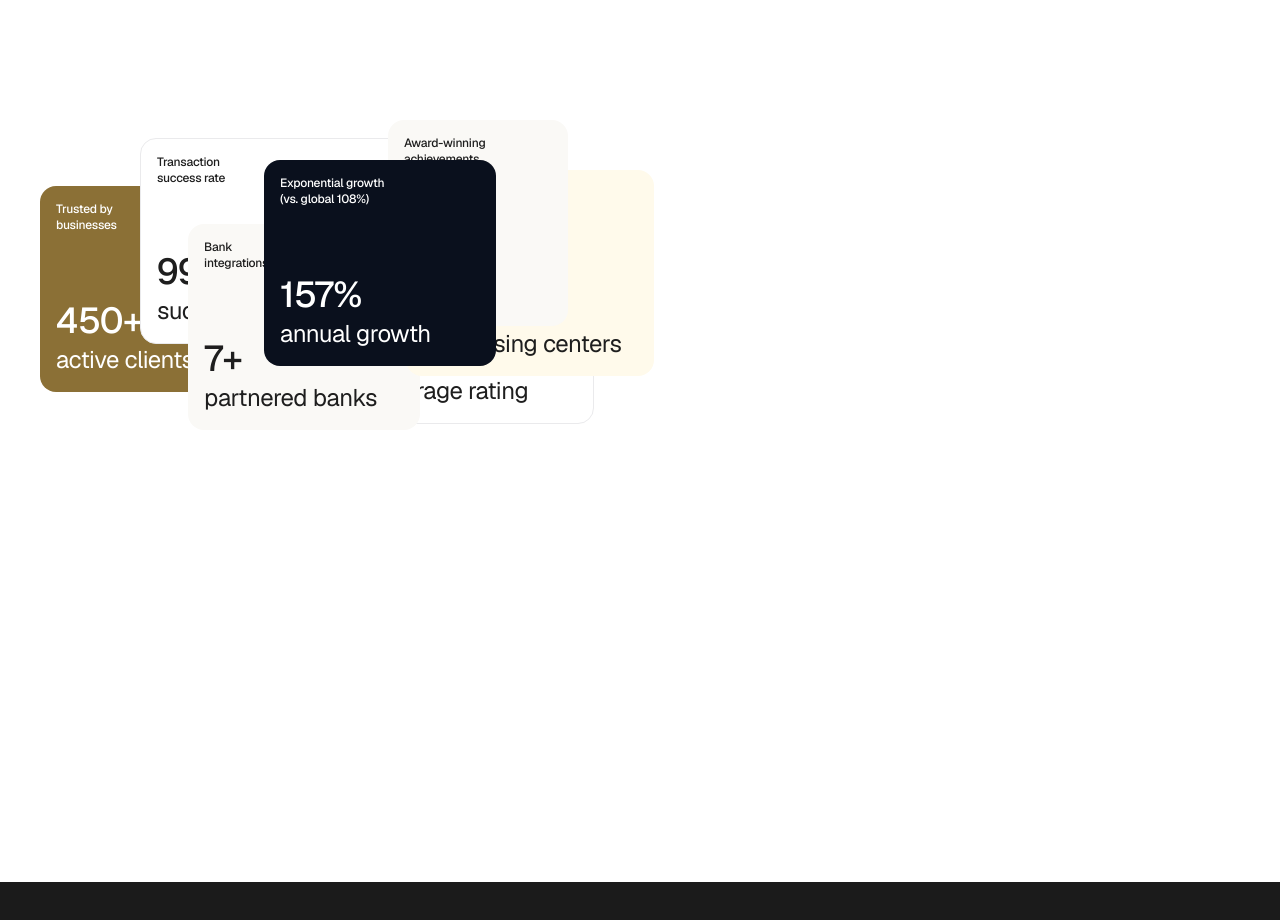
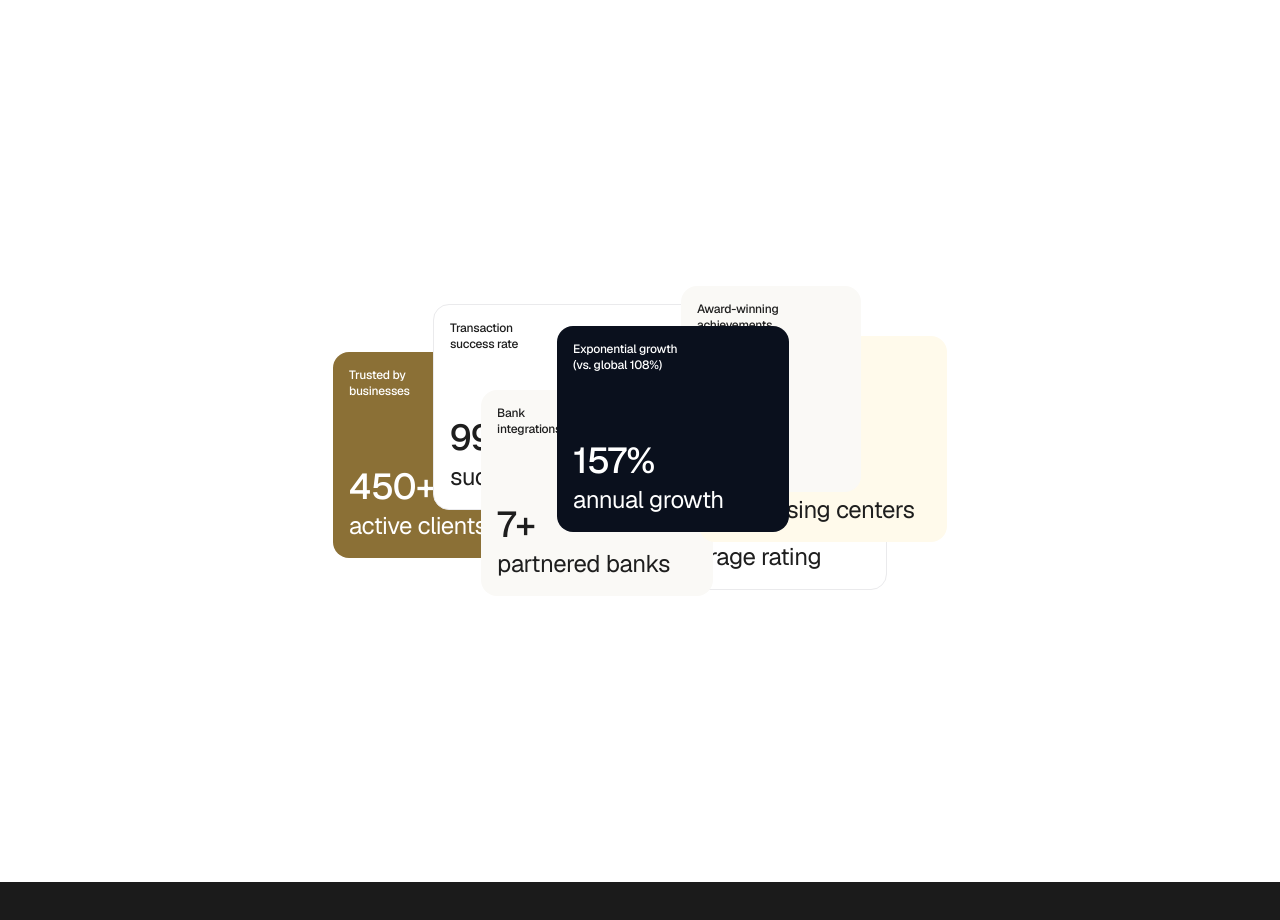
Before and after one commit to javadoffuad/yigim-app, a Next.js app: page / in a window 1280 px wide. Shown: the part 867-1787 px from the top of the page. Built offline with nearby package versions, Linux system fonts and the light colour scheme.

Commit message:
fix(home) key facts content size

```diff
--- a/app/components/key-facts/key-facts.module.css
+++ b/app/components/key-facts/key-facts.module.css
@@ -54,15 +54,15 @@
   position: relative;
   width: 100%;
   height: 642px;
+  display: flex;
+  align-items: center;
+  justify-content: center;
 }
 
 .key-facts-grid-inner {
   position: relative;
   width: 614px;
   height: 310px;
-  display: flex;
-  align-items: center;
-  justify-content: center;
 }
 
 .key-fact-card {
```
